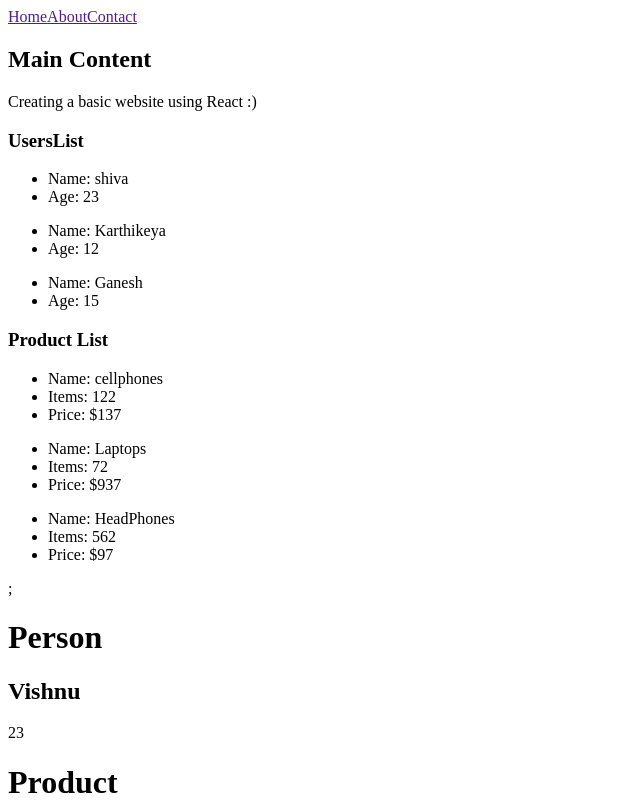
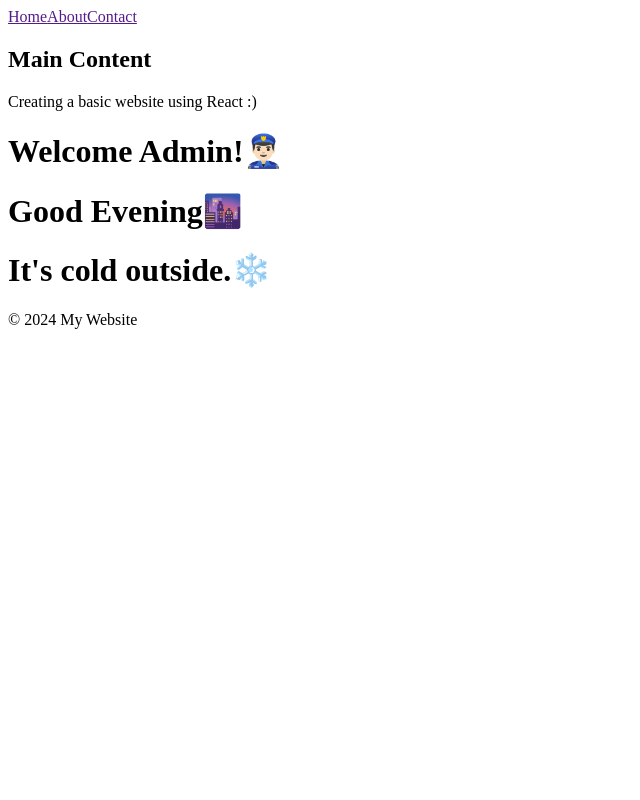
Before and after one commit to Vishnu473/React-Practice, a React (Vite) app: page / in a window 1280 px wide. Shown: the top 800 px of the page, without its empty margins (0-640 px from the left). Built offline with nearby package versions, Linux system fonts and the light colour scheme.

Commit message:
Conditional rendering

```diff
--- a/src/App.jsx
+++ b/src/App.jsx
@@ -14,6 +14,9 @@ import ProductList from './components/ProductList';
 import Product from './components/Product';
 import Person from './components/Person';
 import CardChildren from './components/CardChildren';
+import Weather from './components/Weather';
+import UserStatus from './components/UserStatus';
+import Greetings from './components/Greetings';
 
 const App = () => {
   return (
@@ -24,7 +27,7 @@ const App = () => {
       <JSXRules />
       <Greeting />
       <ProductInfo /> */}
-      <UserList />
+      {/* <UserList />
       <ProductList />
       <Person name='Vishnu' age='23'/>
       <Product
@@ -37,7 +40,10 @@ const App = () => {
         <p>This is the description of Card 2</p></div>
         <div><h1>Card 3</h1>
         <p>This is the description of Card 3</p></div>
-      </CardChildren>
+      </CardChildren> */}
+      <UserStatus isLoggedIn={true} isAdmin={true}/>
+      <Greetings timeOfDay='evening'/>
+      <Weather temp={12}/>
       <Footer />
 
     </div>
--- /dev/null
+++ b/src/components/Greetings.jsx
@@ -0,0 +1,17 @@
+import React from 'react'
+
+const Greetings = ({timeOfDay}) => {
+
+    if(timeOfDay === 'morning'){
+        return <h1>Good MorningMorning🌅</h1>
+    }
+    else if(timeOfDay === 'afternoon'){
+        return <h1>Good Afternoon🌄</h1>
+    }
+    else if(timeOfDay === 'evening'){
+        return <h1>Good Evening🌆</h1>
+    }
+        return <h1>Good Night🌃</h1>
+}
+
+export default Greetings
--- /dev/null
+++ b/src/components/UserStatus.jsx
@@ -0,0 +1,13 @@
+import React from 'react'
+
+const UserStatus = ({isLoggedIn, isAdmin}) => {
+    if(isLoggedIn){
+        if(isAdmin){
+            return <h1>Welcome Admin!👮🏻‍♂️</h1>;
+        }
+        return <h1>Welcome User!👋</h1>
+    }
+    return <h1>You are not authorized!🚫 Kindly Login</h1>
+}
+
+export default UserStatus
--- /dev/null
+++ b/src/components/Weather.jsx
@@ -0,0 +1,14 @@
+import React from 'react'
+
+const Weather = ({temp}) => {
+
+    if (temp < 15) {
+        return <h1>It's cold outside.❄️</h1>;
+      } else if (temp < 25) {
+        return <h1>It's nice outside.🌤️</h1>;
+      } else {
+        return <h1>It's hot outside.☀️</h1>
+      }
+}
+
+export default Weather
```
